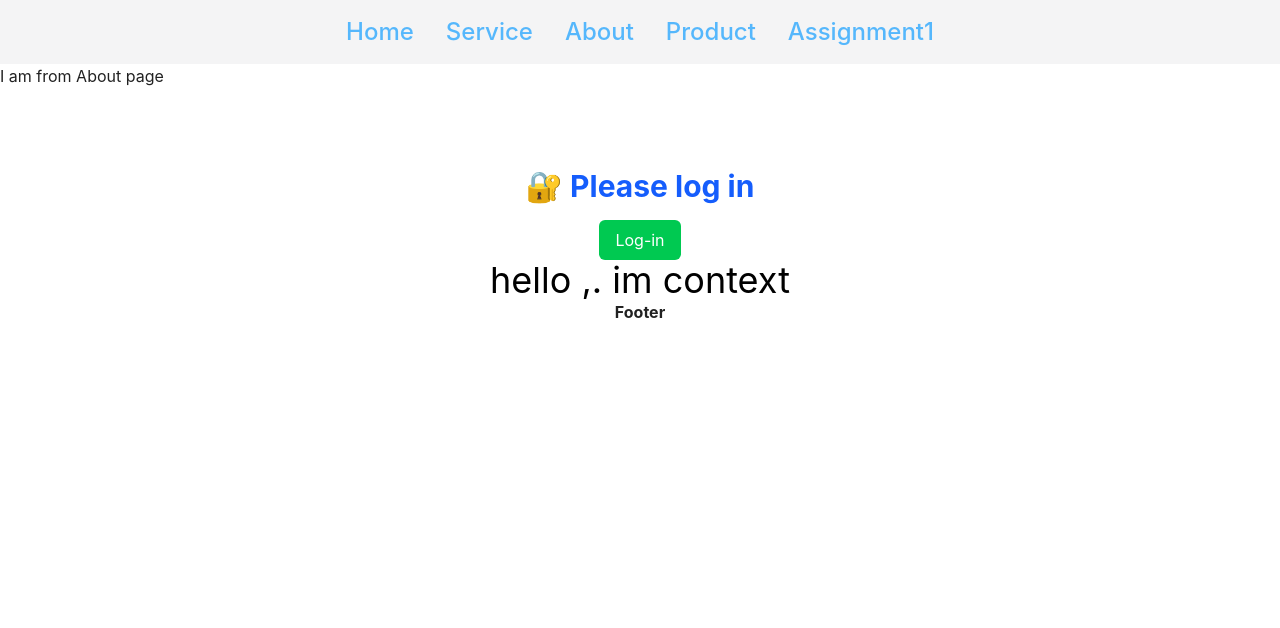
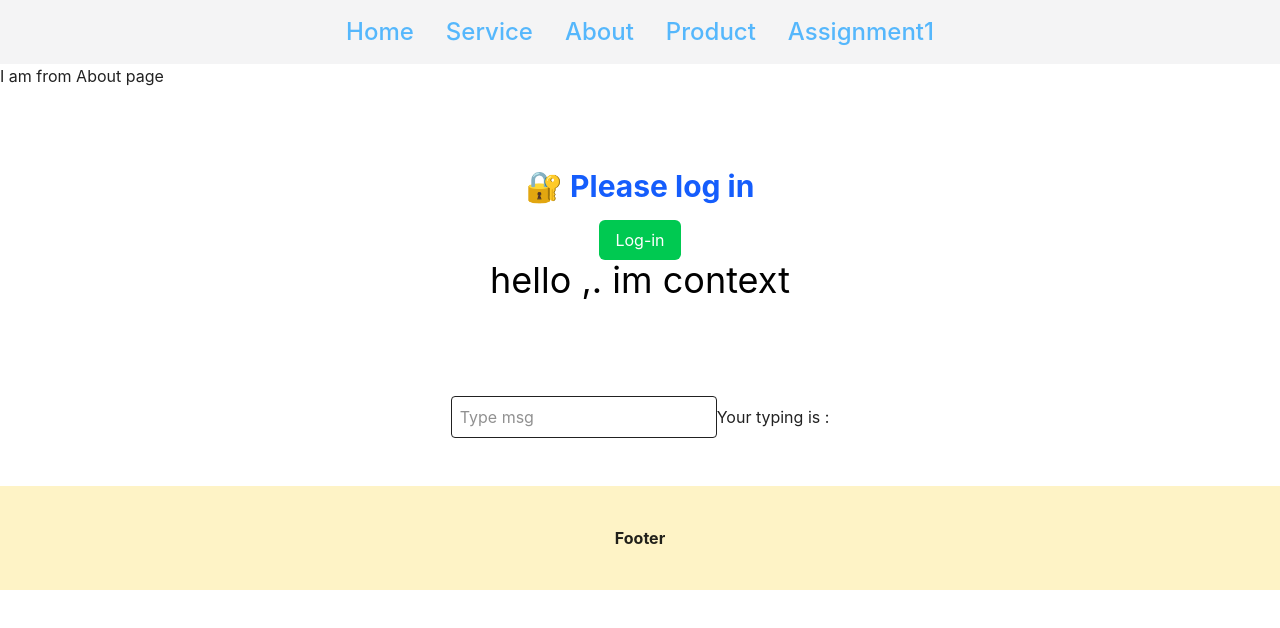
Before and after one commit to foysal777/React-routing, a React (Vite) app: page /about in a window 1280 px wide. Shown: the top 628 px of the page. Built offline with nearby package versions, Linux system fonts and the light colour scheme.

Commit message:
EventHandler Onchange

```diff
--- /dev/null
+++ b/src/components/EventHandler/EventHandlerOnchange.jsx
@@ -0,0 +1,22 @@
+import React, { useState } from 'react'
+
+const EventHandlerOnchange = () => {
+
+    const [text , SetText] = useState('');
+    const handleChange=(e)=>{
+        SetText(e.target.value);
+        //  console.log(e.target.value)
+    }
+
+    return (
+
+
+        <div className='flex justify-center items-center pt-24'>
+
+            <input type='text' value={text} className='border rounded p-2' placeholder='Type msg' onChange={handleChange} />
+          <h2>Your typing is :  {text} </h2>
+        </div>
+    )
+
+}
+export default EventHandlerOnchange
--- a/src/components/Pages/About.jsx
+++ b/src/components/Pages/About.jsx
@@ -1,6 +1,7 @@
 import React, { useContext } from 'react'
 import { Context1 } from '../../Contexts/Context1'
 import ConditionalRendering from '../ConditionalRendering/ConditionalRendering';
+import EventHandlerOnchange from '../EventHandler/EventHandlerOnchange';
 
 
 const About = () => {
@@ -11,6 +12,7 @@ const About = () => {
     <div>  I am from About page
        <ConditionalRendering></ConditionalRendering>
       <h1 className='text-center text-4xl text-black' >{a} </h1>
+      <EventHandlerOnchange></EventHandlerOnchange>
 
     </div>
   )
--- a/src/components/Pages/Footer.jsx
+++ b/src/components/Pages/Footer.jsx
@@ -1,7 +1,12 @@
 
 const Footer = () => {
   return (
-    <div className='text-center font-bold'>  Footer   </div>
+    <div className="pt-12">
+
+      <div className='text-center font-bold p-10 bg-amber-100'>  Footer </div>
+
+
+           </div>
   )
 }
 
```
